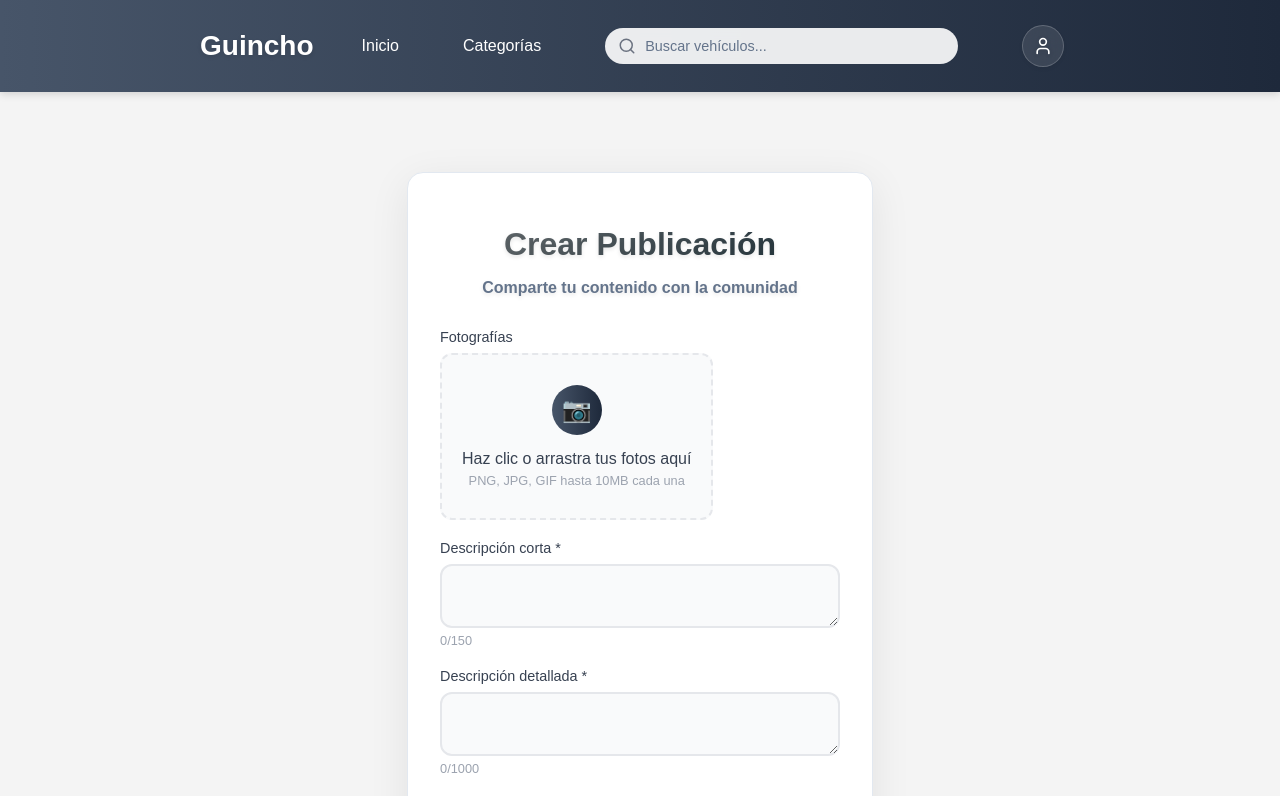
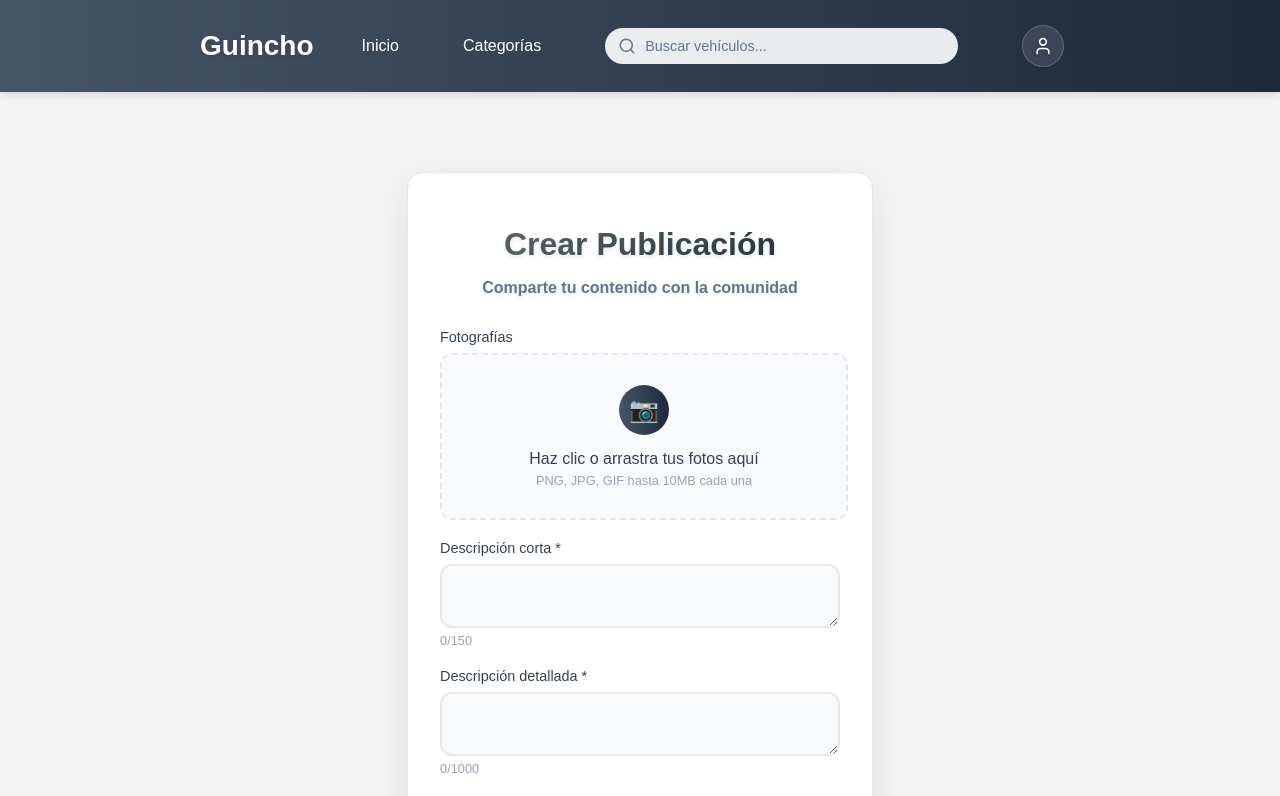
Before and after one commit to tobiasderene/guincho, a React (Create React App) app: page /crearpost in a window 1280 px wide. Shown: the top 796 px of the page. Built offline with nearby package versions, Linux system fonts and the light colour scheme.

Commit message:
file input container

```diff
--- a/src/styles/Login.css
+++ b/src/styles/Login.css
@@ -244,6 +244,7 @@
   flex-direction:column;
   align-items:center;
   justify-content:center;
+  width: 91%;
   border:2px dashed #e5e7eb;
   border-radius:12px;
   padding:30px 20px;
@@ -287,8 +288,6 @@
 .preview-item .remove-btn{
   position:absolute;top:5px;right:5px;background:rgba(239,68,68,0.9);color:white;border:none;border-radius:50%;width:20px;height:20px;cursor:pointer;font-size:12px;display:flex;align-items:center;justify-content:center
 }
-
-/* Agregar estas clases a tu CSS madre para botones lado a lado */
 
 .button-group {
   display: flex;
```
